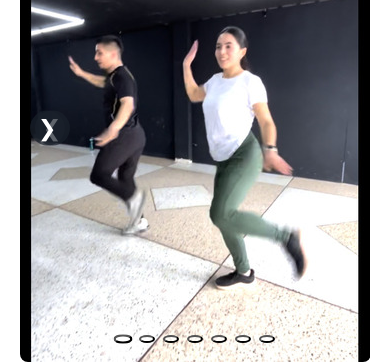
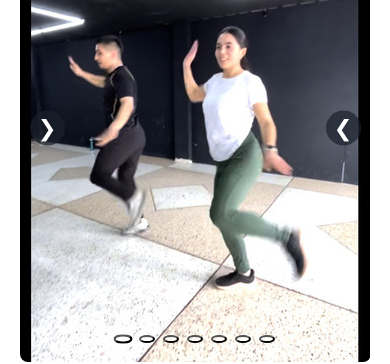
Before and after one commit to valentinagarciaovies/valentinagarciaovies.github.io, a Jekyll site: the page built from index.html, in a window 390 px wide. Shown: the part 5941-6305 px from the top of the page. Built offline with Jekyll 4.4.1, drawn with Linux system fonts in a browser that asks for light colours.

Commit message:
another one.

```diff
--- a/_includes/personal.html
+++ b/_includes/personal.html
@@ -112,6 +112,18 @@
       width: 8px;
       height: 8px;
       margin: 0 4px;
+    }
+  }
+
+  /* New breakpoint for phone sizes to swap arrow positions */
+  @media (max-width: 480px) {
+    .carousel-button.prev {
+      left: auto; /* Remove the default left positioning */
+      right: 10px; /* Position the 'prev' button on the right */
+    }
+    .carousel-button.next {
+      right: auto; /* Remove the default right positioning */
+      left: 10px; /* Position the 'next' button on the left */
     }
   }
 </style>
```
